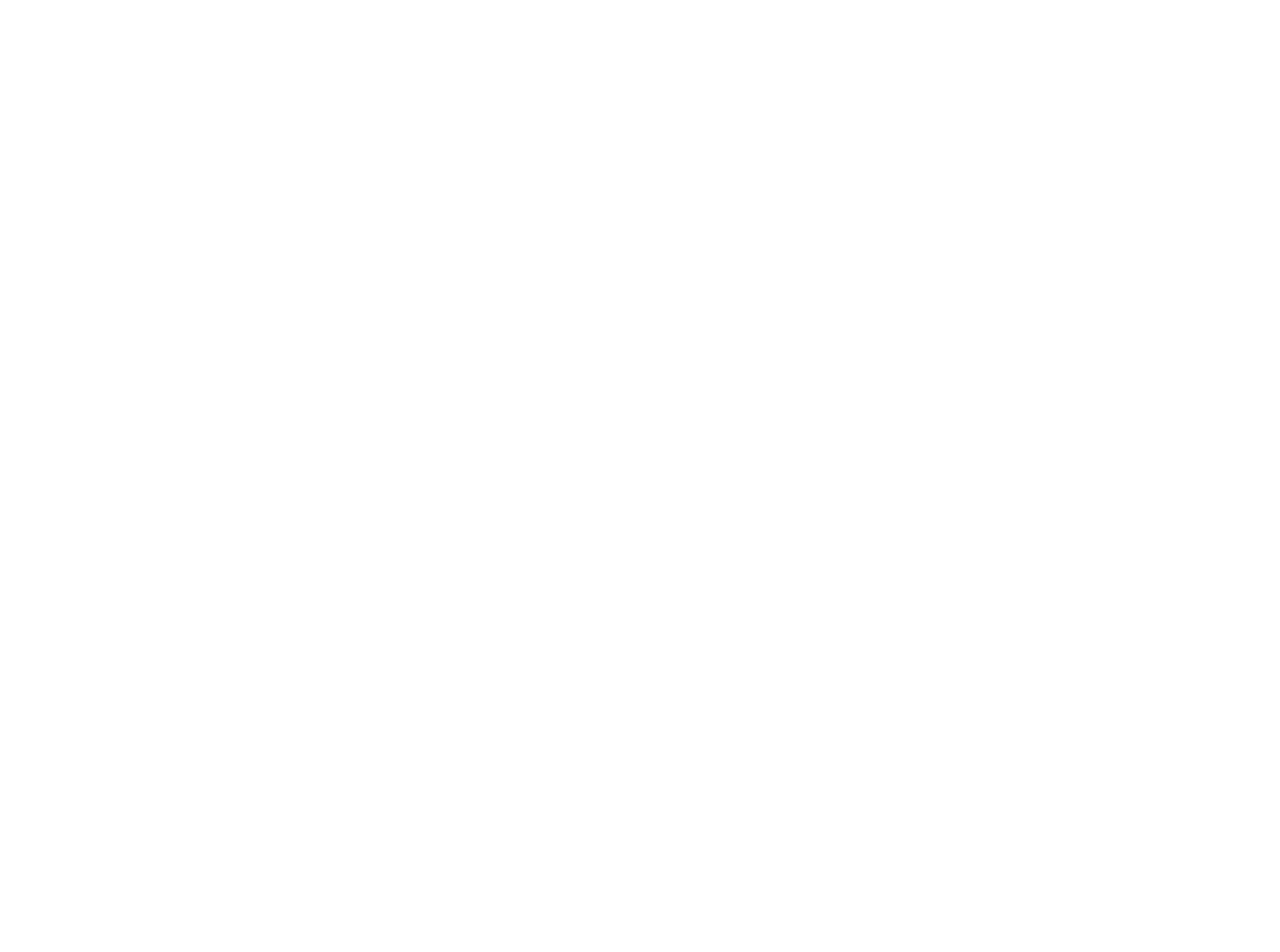
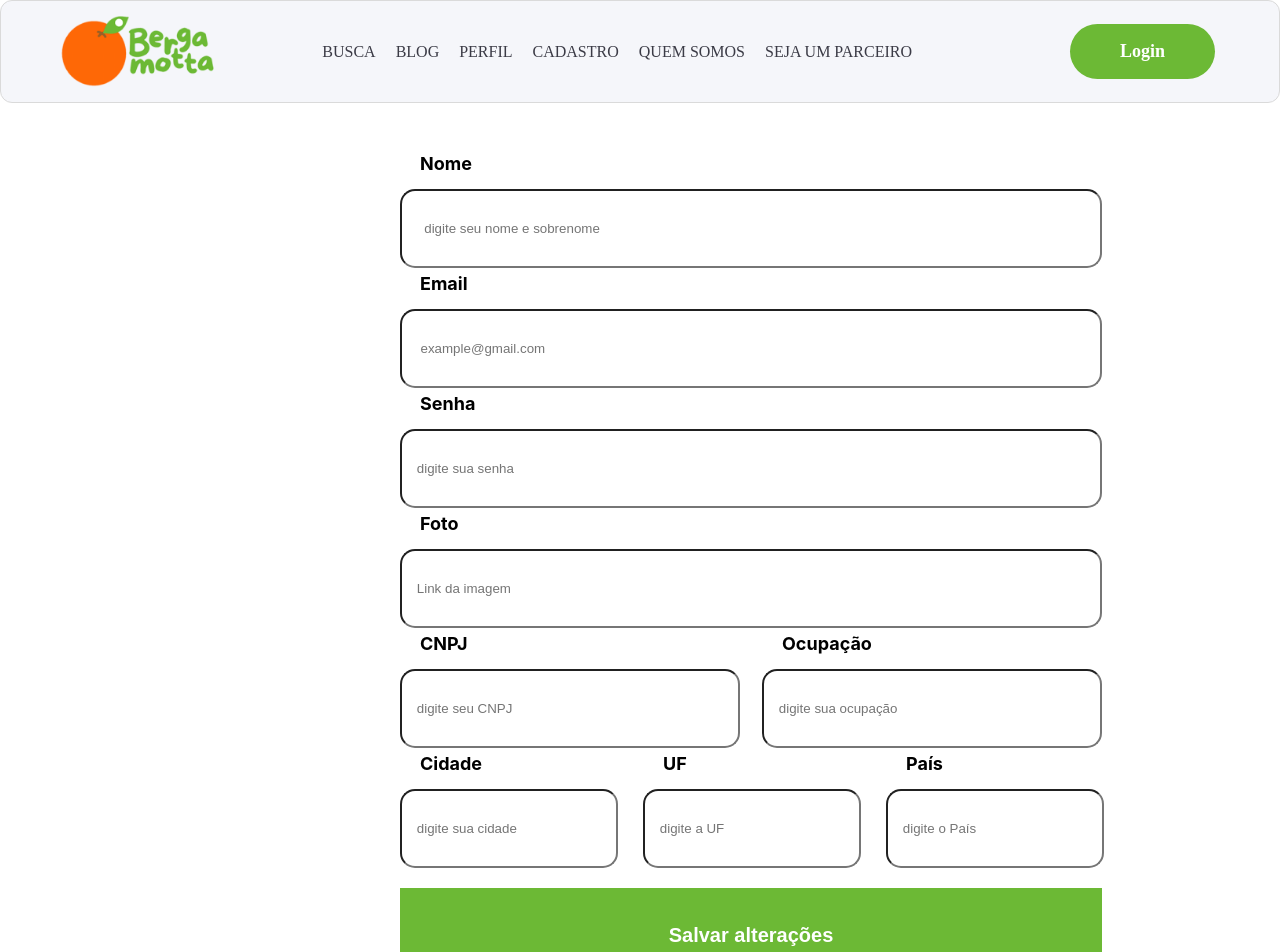
Before and after one commit to elenbrodt/bergamotta_frontend, a React (Create React App) app: page /cadastroowner in a window 1280 px wide. Before the commit this address had no page. Shown: the top 952 px of the page. Before the commit the page ends 800 px from the top, so only its background shows below. Built offline with nearby package versions, Linux system fonts and the light colour scheme.

Commit message:
criando cadastro owner

```diff
--- a/src/Routes.tsx
+++ b/src/Routes.tsx
@@ -10,6 +10,7 @@
 import UserFavorites from './pages/UserFavorites';
 import BlogArticle from './pages/BlogArticle';
 import SignInPlace from './pages/SignInPlace';
+import CadastroOwner from "./pages/CadastroOwner";
 
 export default function Routes() {
     return (
@@ -27,6 +28,8 @@
                 <Route path="/userfavorites" element={<UserFavorites />} />
                 <Route path="/blogarticle/:id" element={<BlogArticle />} />
                 <Route path="cadastrorestaurante" element={<SignInPlace />} />
+                <Route path="/cadastroowner" element={<CadastroOwner/>}/>
+
             </WrapperRoutes>
         </BrowserRouter>
     );
--- /dev/null
+++ b/src/pages/CadastroOwner/index.tsx
@@ -0,0 +1,46 @@
+import "../CadastroOwner/style.css"
+import Header from "../../components/Header"
+
+
+export default function CadastroOwner () {
+    return(
+        <>
+    <Header/>
+  <div className='cadastro-owner'>
+  <p>Nome</p>
+  <input type="text" placeholder="      digite seu nome e sobrenome" className='configurando-input'/>
+  <p>Email</p>
+  <input type="email" placeholder="     example@gmail.com" className='configurando-input'/>
+  <p>Senha</p>
+  <input type="passwordt" placeholder="    digite sua senha" className='configurando-input'/>
+  <p>Foto</p>
+  <input type="urlr" placeholder="    Link da imagem" className='configurando-input'/>
+  <div className='inputs-especificos'>
+  <div>
+  <p>CNPJ</p>
+  <input type="number" placeholder="    digite seu CNPJ" className='config-input-secondary'/>
+  </div>
+  <div>
+  <p>Ocupação</p>
+  <input type="text" placeholder="    digite sua ocupação" className='config-input-secondary'/>
+  </div>
+  </div>
+  <div className='inputs-especificos-secondary'>
+  <div>
+  <p>Cidade</p>
+  <input type="text" placeholder="    digite sua cidade" className='config-input-tertiary'/>
+  </div>
+  <div>
+  <p>UF</p>
+  <input type="text"  placeholder="    digite a UF" className='config-input-tertiary'/>
+  </div>
+  <div>
+  <p>País</p>
+  <input type="text" placeholder="    digite o País" className='config-input-tertiary'/>
+  </div>
+  </div>
+  <button>Salvar alterações</button>
+  </div>
+  </>
+    )
+}
--- /dev/null
+++ b/src/pages/CadastroOwner/style.css
@@ -0,0 +1,49 @@
+.cadastro-owner{
+    margin-left: 400px;
+    margin-top: 50px;
+}
+
+.configurando-input{
+	width: 702px;
+	height: 79px;
+	border-radius: 15px;
+}
+.inputs-especificos{
+	display: flex;
+}
+
+.config-input-secondary{
+	height: 79px;
+	width: 340px;
+	border-radius: 15px;
+	margin-right: 22px;
+}
+.inputs-especificos-secondary{
+	display: flex;
+}
+.config-input-tertiary{
+	 width: 218px;
+	 height: 79px;
+	 border-radius: 15px;
+	 margin-right: 25px;
+}
+
+p{
+    margin-bottom: 15px;
+	margin-left: 20px;
+	margin-top: 5px;
+	font-size: 18px;
+	font-weight: 700;
+
+}
+button{
+    width: 702px;
+    height: 96px;
+    color: #ffffff;
+    background-color: #6CB935;
+    border-style: none;
+    margin-top: 20px;
+    font-size: 20px;
+    font-weight: 700;
+	margin-bottom: 20px;
+}
--- a/src/pages/RestauranteLocked/style.css
+++ b/src/pages/RestauranteLocked/style.css
@@ -26,12 +26,15 @@
     background-color: white;
     border: none;
     margin-left: 79px;
+    width: 20px;
+    height: 20px;
 }
 
 .section-primary span {
     font-size: 20px;
     margin-bottom: 5px;
 }
+
 
 .section-primary .span-phone {
     margin-left: 178px;
@@ -63,19 +66,21 @@
 }
 .validacoes{
     display: flex;
+    margin-top: 17px;
 
 }
 .paragrafh-primary{
-    padding-top: 18.5px;
-    padding-left: 25px ;
+    padding-top: 8px;
+    padding-left: 60px ;
     width: 230px;
-    height: 50px;
+    height: 60px;
+    margin-bottom: 5px;
 }
 .paragrafh-secondary{
     margin-left: 9px;
-    padding: 20px 0 0 65px;
+    padding: 15px 0 0 38px;
     width: 200px;
-    height: 50px;
+    height: 60px;
 
 }
 
@@ -89,11 +94,13 @@
     font-weight: 700;
     line-height: 35.2px;
     color: #FE6806;
+    margin-top: 30px;
 
 }
 
 .section-secondary .persona{
     display: flex;
+    margin-top: 15px;
 }
 
 .section-secondary span {
@@ -132,14 +139,15 @@
     justify-content: center;
 }
 
+
 .section-secondary .box-avaliacoes a {
     background-color: #FE6806;
     color: #ffffff;
     width: 200px;
     height: 50px;
     border-radius: 50px;
-    padding-top: 15px;
-    padding-left: 100px;
+    padding-top: 8px;
+    padding-left: 60px;
     margin-left: 72px;
     margin-top: 58px;
 }
```
